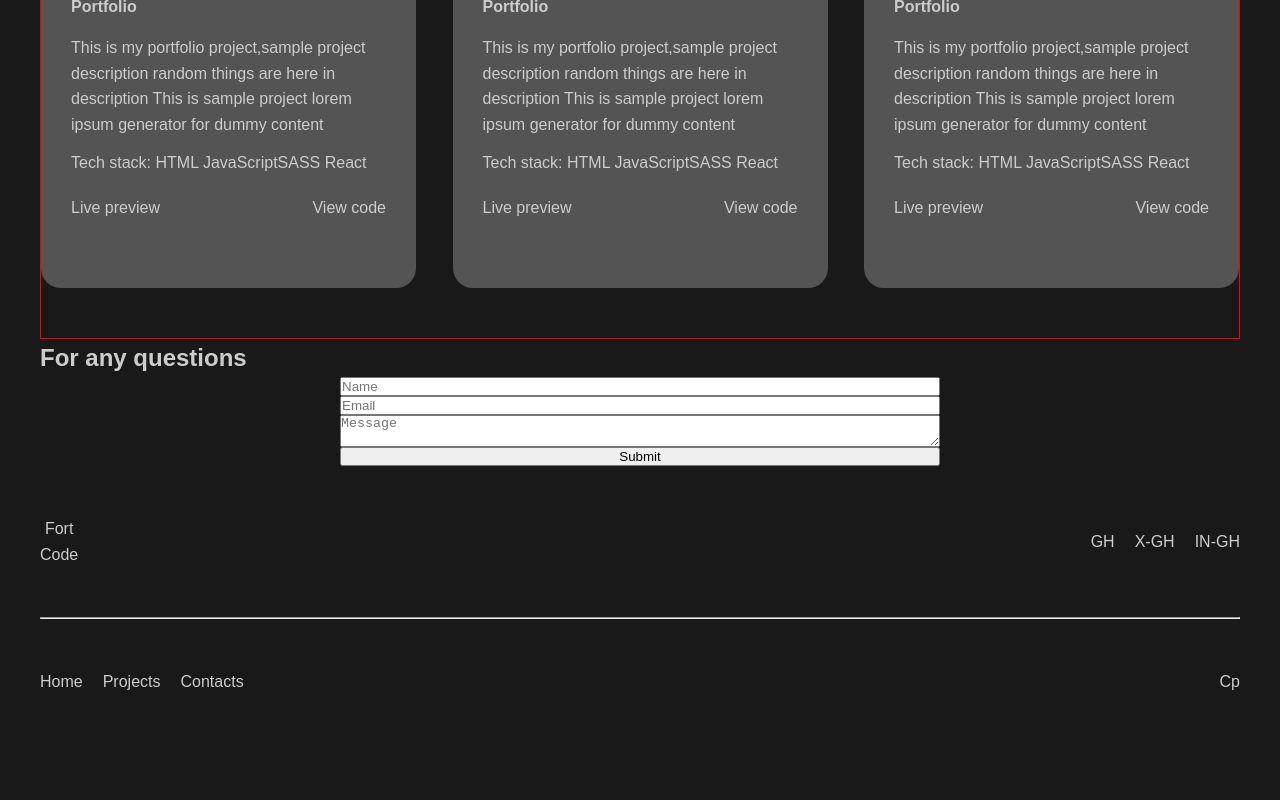
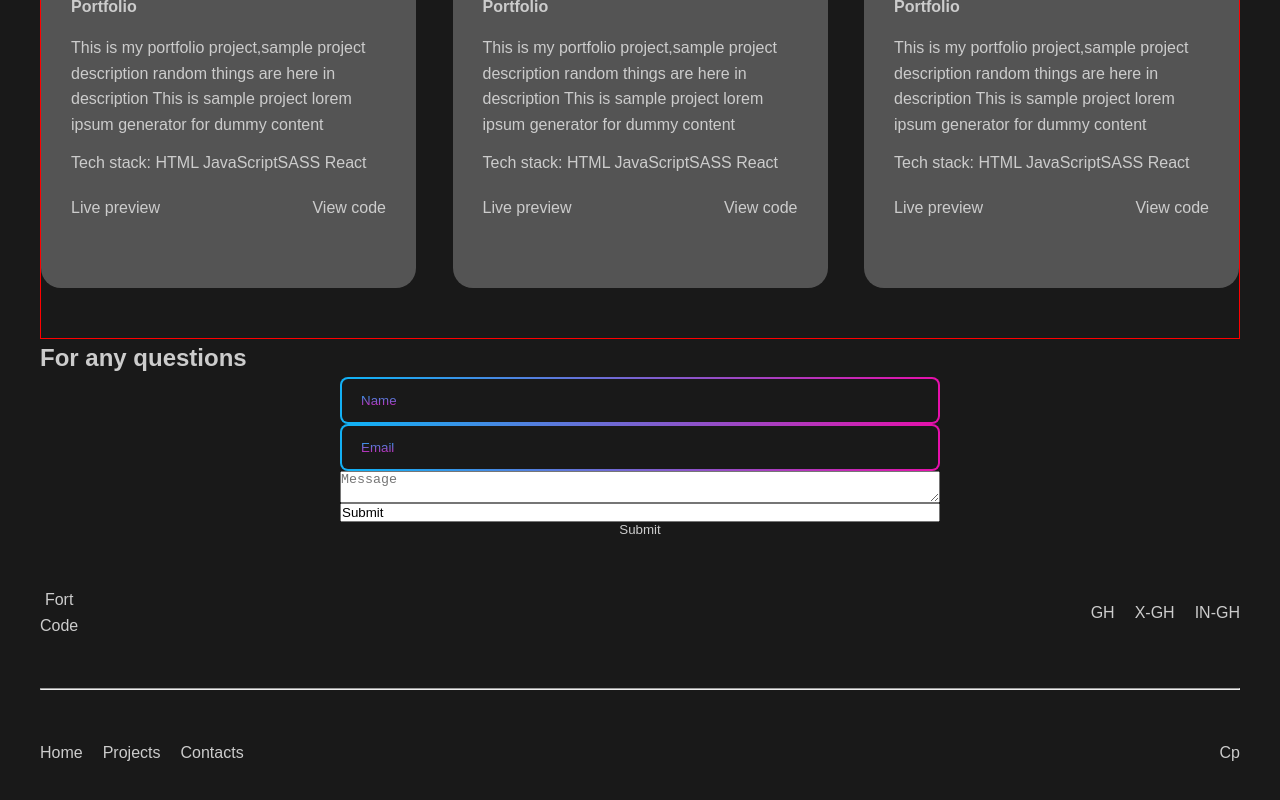
Before and after one commit to Endle2sCod1ng/portfolio, a React (Vite) app: page / in a window 1280 px wide. Shown: the part 2548-3348 px from the top of the page. Before the commit the page ends 3293 px from the top, so only its background shows below. Built offline with nearby package versions, Linux system fonts and the light colour scheme.

Commit message:
cr sh/AInpt

```diff
--- a/src/app/styles/variables.css
+++ b/src/app/styles/variables.css
@@ -1,6 +1,9 @@
 :root {
   /* Colors */
   --acented--gradient: linear-gradient(90deg,
+      rgba(19, 176, 245, 1) 3%,
+      rgba(230.5625, 15.370828628540039, 170.3088836669922, 1) 100%);
+  --acented--gradient-90: linear-gradient(
       rgba(19, 176, 245, 1) 3%,
       rgba(230.5625, 15.370828628540039, 170.3088836669922, 1) 100%);
 
@@ -16,6 +19,9 @@
   --stack-icons-indent-l: 80px;
 
   --border-radius-l: 20px;
+  --border-radius-m: 16px;
+  --border-radius-s: 12px;
+  --border-radius-xs: 8px;
 
   --width-container-xl: 1200px;
   --width-container-l: 990px;
--- a/src/sections/Contacts/ui/Contacts.tsx
+++ b/src/sections/Contacts/ui/Contacts.tsx
@@ -1,3 +1,5 @@
+import { AppButton } from "@/shared/ui/AppButton/AppButton";
+import { AppInput } from "@/shared/ui/AppInput/AppInput";
 import { Container } from "@/shared/ui/Container/Container";
 import styled from "styled-components";
 
@@ -12,11 +14,11 @@ export const Contacts = ({ className }: ContactsProps) => {
     >
       <h2>{"For any questions"}</h2>
       <StyledForm action="#">
-        <input
+        <AppInput
           type="text"
           placeholder={"Name"}
         />
-        <input
+        <AppInput
           type="text"
           placeholder={"Email"}
         />
@@ -26,9 +28,10 @@ export const Contacts = ({ className }: ContactsProps) => {
           placeholder={"Message"}
         ></textarea>
         <input
-          type="button"
+          type="buttn"
           value={"Submit"}
         />
+        <AppButton>{"Submit"}</AppButton>
       </StyledForm>
     </StyledContacts>
   );
--- a/src/shared/ui/AppButton/AppButton.tsx
+++ b/src/shared/ui/AppButton/AppButton.tsx
@@ -11,6 +11,7 @@ interface AppButtonProps extends ButtonHTMLAttributes<HTMLButtonElement> {
 
 export const AppButton = ({
   children,
+  type,
   variant = "clear",
   className,
   ...otherProps
@@ -18,6 +19,7 @@ export const AppButton = ({
   return (
     <StyledAppButton
       {...otherProps}
+      type={type}
       className={`${className ? className : ""}`}
       $variant={variant}
     >
--- /dev/null
+++ b/src/shared/ui/AppInput/AppInput.tsx
@@ -0,0 +1,35 @@
+import type { InputHTMLAttributes } from "react";
+import styled from "styled-components";
+
+interface AppInputProps extends InputHTMLAttributes<HTMLInputElement> {
+  placeholder: string;
+  type: string;
+  className?: string;
+}
+export const AppInput = ({ placeholder, type, className }: AppInputProps) => {
+  return (
+    <StyledAppInput
+      placeholder={placeholder}
+      type={type}
+      className={`${className ? className : ""}`}
+    />
+  );
+};
+
+const StyledAppInput = styled.input`
+  /* border: 4px solid transparent;
+  border-image: var(--acented--gradient) 1;
+  border-radius: var(--border-radius-l); */
+  border-radius: var(--border-radius-xs);
+  padding: 14px 35px 14px 19px;
+
+    background: linear-gradient(var(--bg-color), var(--bg-color)) padding-box,
+      var(--acented--gradient) border-box;
+    border: 2px solid transparent;
+    &::placeholder {
+      background-image: var(--acented--gradient-90);
+      background-clip: text;
+      color: transparent;
+    }
+
+`;
```
